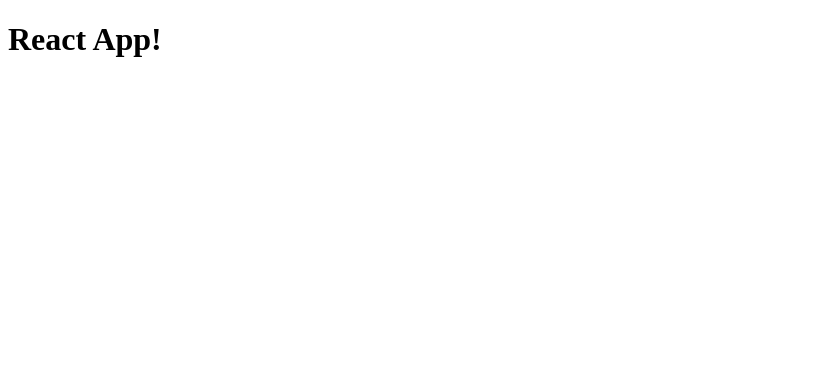
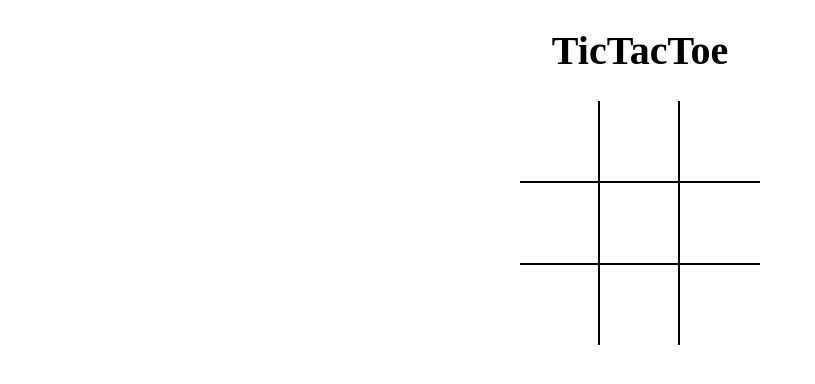
Before and after one commit to dhanush72/TicTacToe, a React (Vite) app: page / in a window 1280 px wide. Shown: the top 384 px of the page, without its empty margins (0-815 px from the left). Built offline with nearby package versions, Linux system fonts and the light colour scheme.

Commit message:
added board state with events

```diff
--- a/package.json
+++ b/package.json
@@ -12,10 +12,12 @@
   },
   "license": "MIT",
   "dependencies": {
+    "node-sass": "^5.0.0",
     "react": "^16.13.1",
     "react-dom": "^16.13.1"
   },
   "devDependencies": {
+    "@babel/core": "^7.12.10",
     "babel-eslint": "^10.1.0",
     "babel-preset-nano-react-app": "^0.1.0",
     "eslint": "^7.15.0",
@@ -24,7 +26,7 @@
     "eslint-plugin-import": "^2.22.1",
     "eslint-plugin-jsx-a11y": "^6.4.1",
     "eslint-plugin-react": "^7.21.5",
-    "parcel": "^2.0.0-alpha.3.2",
+    "parcel": "^1.12.4",
     "prettier": "^2.2.1",
     "rimraf": "^3.0.2"
   },
--- a/src/App.js
+++ b/src/App.js
@@ -1,7 +1,10 @@
-import React from "react";
+import React from 'react';
+import Board from './components/Board';
+import './styles/root.scss';
 
 export default () => (
-  <>
-    <h1>React App!</h1>
-  </>
+  <div className="app">
+    <h1>TicTacToe</h1>
+    <Board />
+  </div>
 );
--- /dev/null
+++ b/src/components/Board.js
@@ -0,0 +1,52 @@
+import React, { useState } from 'react';
+import Square from './Square';
+
+const Board = () => {
+  const [board, setBoard] = useState(Array(9).fill(null));
+  const [isXNext, setIsXNext] = useState(false);
+
+  const handleClick = position => {
+    if (board[position]) {
+      return;
+    }
+    // eslint-disable-next-line arrow-body-style
+    setBoard(previous => {
+      return previous.map((square, pos) => {
+        if (pos === position) {
+          return isXNext ? 'X' : '0';
+        }
+        return square;
+      });
+    });
+    setIsXNext(prev => !prev);
+  };
+
+  // eslint-disable-next-line arrow-body-style
+  const renderSquare = position => {
+    return (
+      <Square value={board[position]} onClick={() => handleClick(position)} />
+    );
+  };
+
+  return (
+    <div className="board">
+      <div className="board-row">
+        {renderSquare(0)}
+        {renderSquare(1)}
+        {renderSquare(2)}
+      </div>
+      <div className="board-row">
+        {renderSquare(3)}
+        {renderSquare(4)}
+        {renderSquare(5)}
+      </div>
+      <div className="board-row">
+        {renderSquare(6)}
+        {renderSquare(7)}
+        {renderSquare(8)}
+      </div>
+    </div>
+  );
+};
+
+export default Board;
--- /dev/null
+++ b/src/components/Square.js
@@ -0,0 +1,12 @@
+import React from 'react';
+
+// eslint-disable-next-line arrow-body-style
+const Square = ({ value, onClick }) => {
+  return (
+    <button className="square" type="button" onClick={onClick}>
+      {value}
+    </button>
+  );
+};
+
+export default Square;
--- /dev/null
+++ b/src/styles/root.scss
@@ -0,0 +1,43 @@
+body {
+  padding: 0;
+  margin: 0;
+}
+
+button {
+  background: none;
+  border: none;
+  outline: none;
+  &:hover {
+    cursor: pointer;
+  }
+}
+
+.app {
+  font-size: 20px;
+  display: flex;
+  flex-direction: column;
+  align-items: center;
+}
+
+.board {
+  .board-row {
+    display: flex;
+    flex-direction: row;
+    border-bottom: 2px solid #000;
+    &:last-child {
+      border-bottom: none;
+    }
+    .square {
+      width: 80px;
+      height: 80px;
+      border-right: 2px solid #000;
+      font-size: 2.5rem;
+      padding: 0;
+      overflow: hidden;
+      transition: all 0.2s;
+      &:last-child {
+        border-right: none;
+      }
+    }
+  }
+}
```
Also changed, not shown: src/index.js (+4 -4 lines), 1 other file (tests, documents, lock files or other folders).
